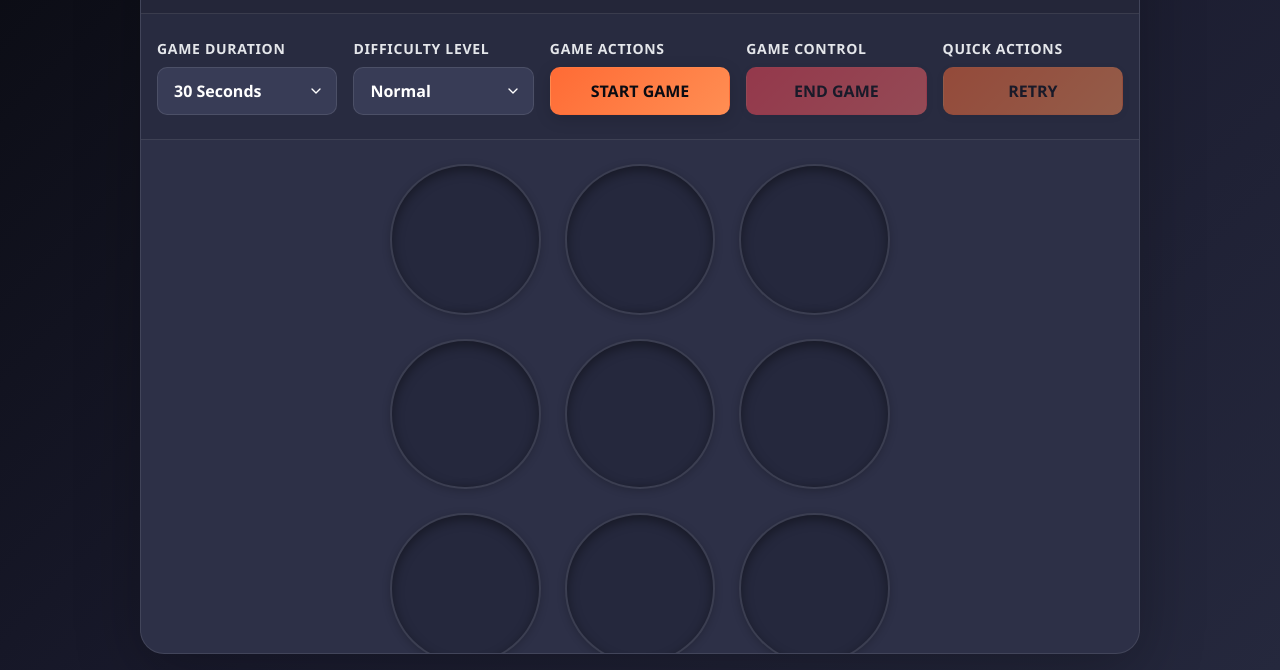
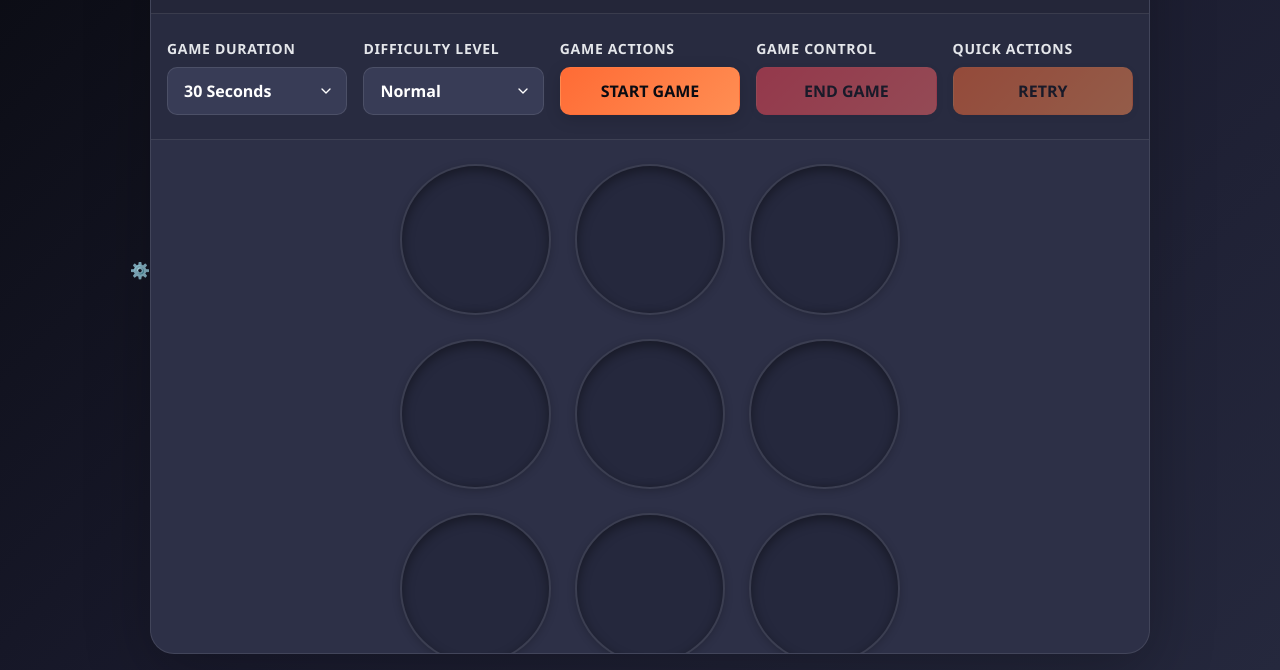
Before and after one commit to RatnadeepBose/molegame, a plain HTML site: page index.html in a window 1280 px wide. Shown: the part 130-800 px from the top of the page. Drawn offline with Linux system fonts and the light colour scheme.

Commit message:
Update index.html

```diff
--- a/index.html
+++ b/index.html
@@ -701,24 +701,6 @@
             outline: none;
             border-color: var(--accent-primary);
             box-shadow: var(--focus-ring);
-        }
-
-        /* Settings Button */
-        .settings-btn {
-            position: absolute;
-            top: var(--space-4);
-            right: var(--space-4);
-            background: rgba(255, 255, 255, 0.1);
-            border: 1px solid rgba(255, 255, 255, 0.1);
-            border-radius: var(--radius-full);
-            width: 40px;
-            height: 40px;
-            display: flex;
-            align-items: center;
-            justify-content: center;
-            cursor: none;
-            transition: all var(--transition-base);
-            z-index: 10;
         }
 
         .settings-btn:hover {
```
